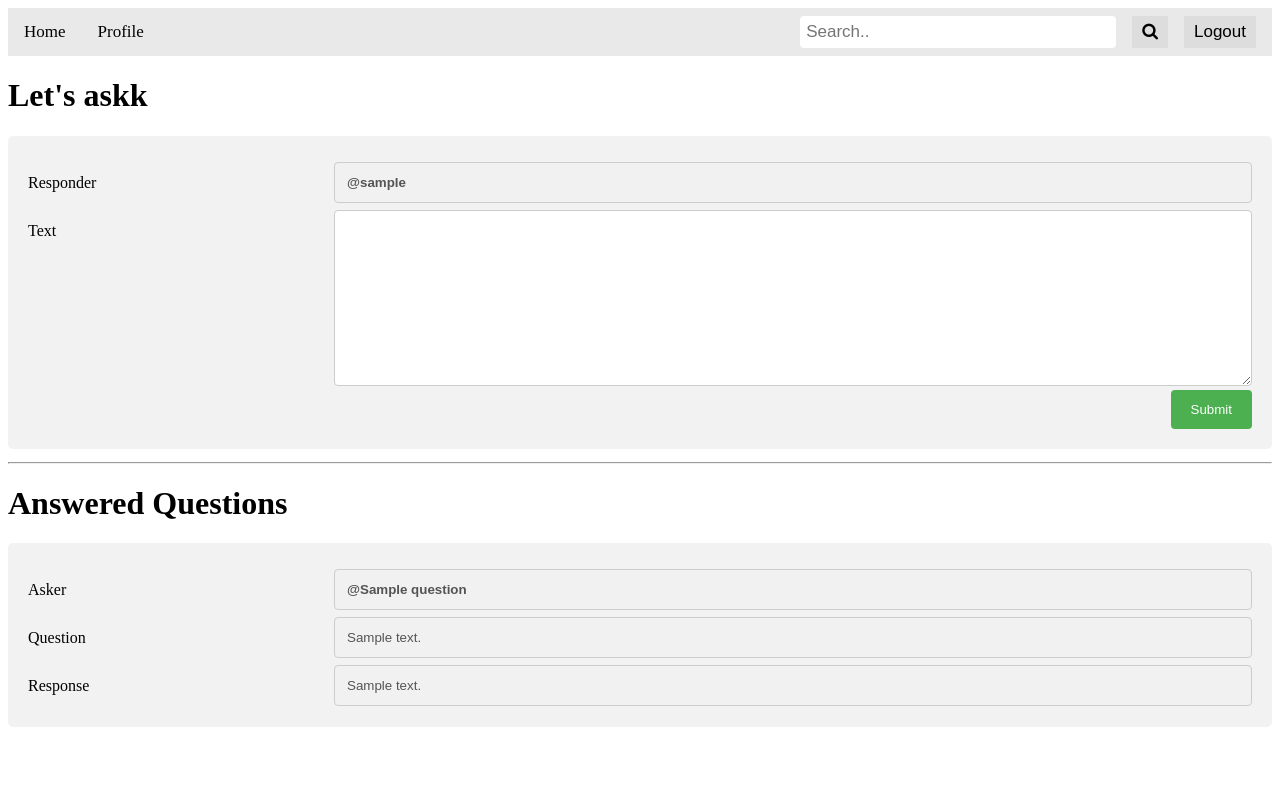
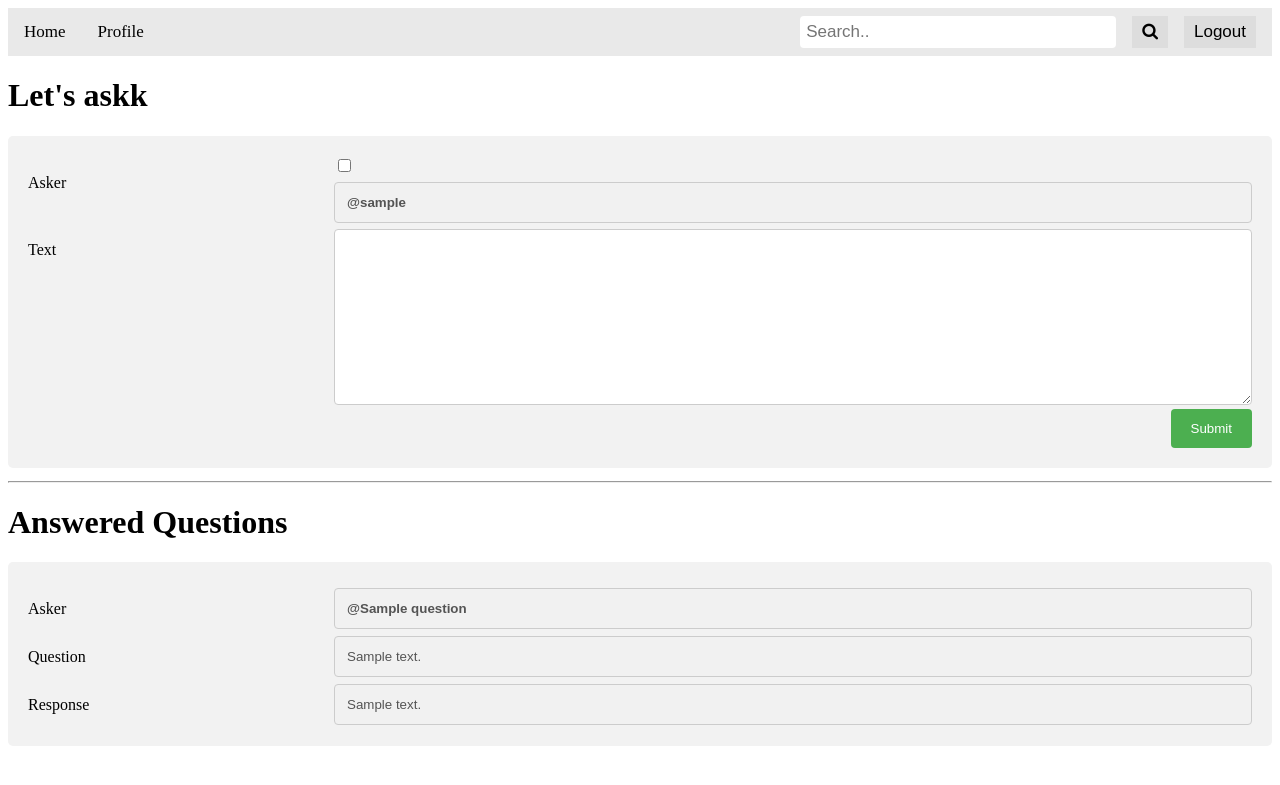
Before and after one commit to HauNguyen1312/smallapp, a Django app: a page that uses vejoi/templates/vejoi/profile.html in a window 1280 px wide. Shown: the top 785 px of the page. Run offline with Django 3.2, Linux system fonts and the light colour scheme; a user stored in the database is signed in; tables that the repository leaves empty hold one stand-in row (values such as "Sample post").

Commit message:
add anonymous asker feature

```diff
--- a/vejoi/forms.py
+++ b/vejoi/forms.py
@@ -2,7 +2,6 @@ from django.contrib.auth import get_user_model, authenticate
 from django.contrib.auth.forms import UserCreationForm
 from . import models
 from django import forms
-
 
 class SignUpForm(UserCreationForm):
     username = forms.CharField(
@@ -43,6 +42,7 @@ class SignUpForm(UserCreationForm):
 
 
 class AskingForm(forms.ModelForm):
+    anonymous = forms.BooleanField(required=False)
     class Meta:
         model = models.Question
         fields = ['name', 'text']
--- a/vejoi/models.py
+++ b/vejoi/models.py
@@ -4,7 +4,7 @@ from django.db import models
 
 
 class Question(BaseModel):
-	name = models.CharField('Name of asker', max_length=255, default = '')
+	name = models.CharField('Name of asker', max_length=255, default = '', null=True)
 	text = models.TextField('Question')
 	answer = models.TextField(blank=True, null=True)
 	responder = models.ForeignKey(
--- a/vejoi/templates/vejoi/profile.html
+++ b/vejoi/templates/vejoi/profile.html
@@ -6,11 +6,12 @@
         <form action="{% url 'ask' %}" method="POST">
             {% csrf_token %}
             <div class="row">
+                 {{form.anonymous}}
                 <div class="col-25">
-                    <label for="fname">Responder</label>
+                    <label for="fname">Asker</label>
                 </div>
                 <div class="col-75">
-                    <input type="text" style="font-weight: bold;" disabled value="@{{ user }}">
+                    <input type="text" style="font-weight: bold;" disabled value="@{{ request.user }}">
                 </div>
             </div>
             <div class="row">
--- a/vejoi/views.py
+++ b/vejoi/views.py
@@ -83,7 +83,8 @@ class AskView(CreateView):
         return reverse('profile', args=[User.objects.get(pk=self.object.responder_id).username])
 
     def form_valid(self, form):
-        form.instance.name = self.request.POST.get('name')
+        if not self.request.POST.get('anonymous'):
+            form.instance.name = ""
         form.instance.responder_id = self.request.POST.get('responder_id')
         form.save()
         return super().form_valid(form)
```
